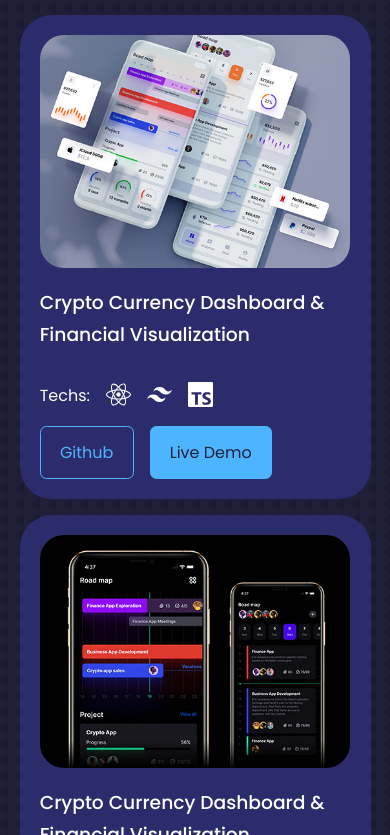
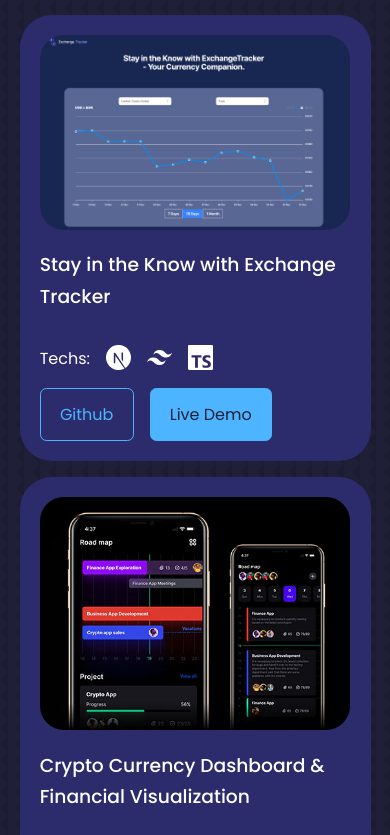
Before and after one commit to JoaoVictorLiz/newPortfolio, a React (Create React App) app: page / in a window 390 px wide. Shown: the part 4128-4963 px from the top of the page. Built offline with nearby package versions, Linux system fonts and the light colour scheme.

Commit message:
Correção responsividade

```diff
--- a/src/components/header/header.css
+++ b/src/components/header/header.css
@@ -73,7 +73,7 @@
 
 @media screen and (max-width: 1024px) {
     header {
-        height: 68vh;
+        height: 100vh;
     }
 }
 
--- a/src/components/portfolio/Portfolio.jsx
+++ b/src/components/portfolio/Portfolio.jsx
@@ -2,13 +2,13 @@
 import "./portfolio.css"
 import IMG1 from '../../assets/tbo.png'
 import IMG2 from '../../assets/AppleSite.png'
-import IMG3 from '../../assets/portfolio3.jpg'
+import IMG3 from '../../assets/Currency.png'
 import IMG4 from '../../assets/portfolio4.jpg'
 import IMG5 from '../../assets/portfolio5.png'
 import IMG6 from '../../assets/portfolio6.jpg'
 import { FaReact } from 'react-icons/fa'
 import { SiTailwindcss } from 'react-icons/si'
-import { SiTypescript, SiJavascript } from 'react-icons/si'
+import { SiTypescript, SiJavascript,SiNextdotjs } from 'react-icons/si'
 
 const data = [
   {
@@ -33,10 +33,10 @@
   {
     id: 3,
     image: IMG3,
-    title: 'Crypto Currency Dashboard & Financial Visualization',
-    github: 'https://github.com',
-    demo: 'https://dribbble.com/shots/20514766-Seaker-Website',
-    react: <FaReact size={25}/>,
+    title: 'Stay in the Know with Exchange Tracker',
+    github: 'https://github.com/JoaoVictorLiz/currency_quote',
+    demo: 'https://currency-quote.vercel.app',
+    react: <SiNextdotjs size={25}/>,
     tailwind: <SiTailwindcss size={25}/>,
     typescript: <SiTypescript size={25}/>
   },
```
Also changed, not shown: src/assets/Currency.png (added).
